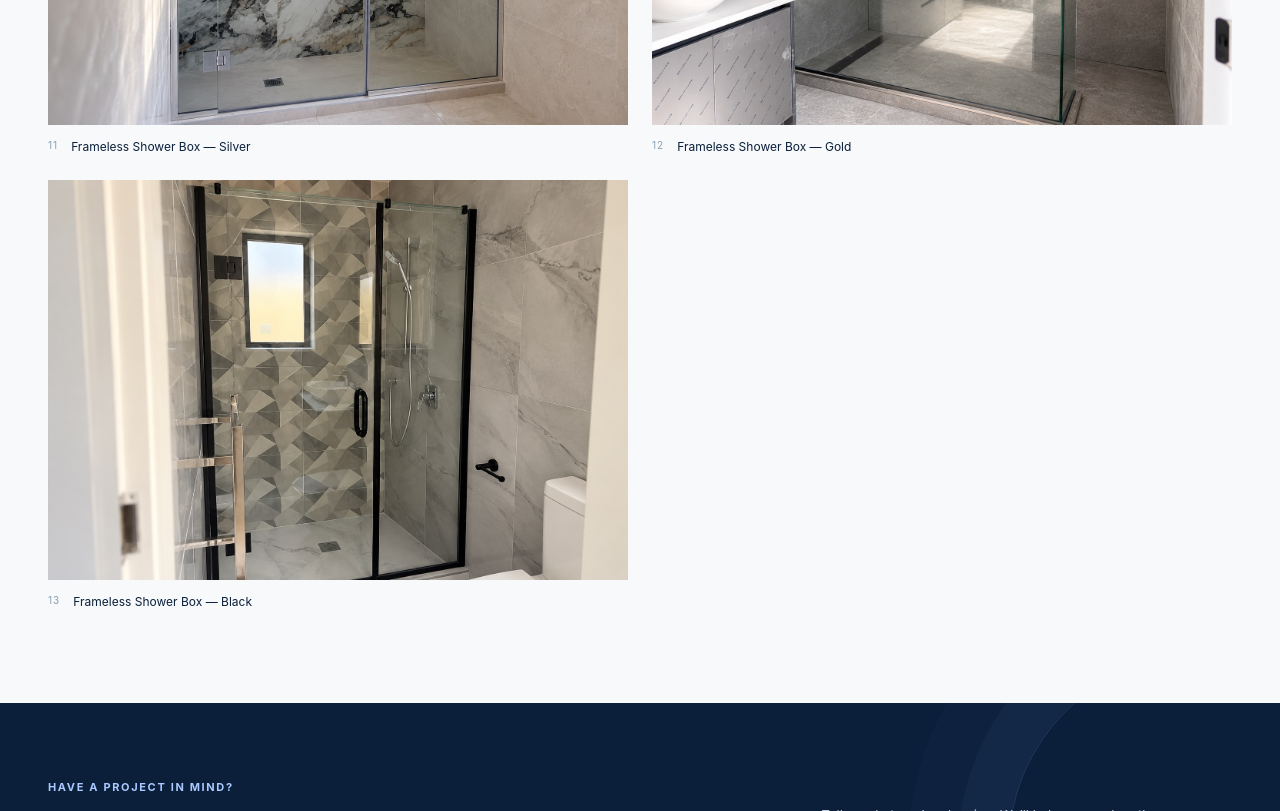
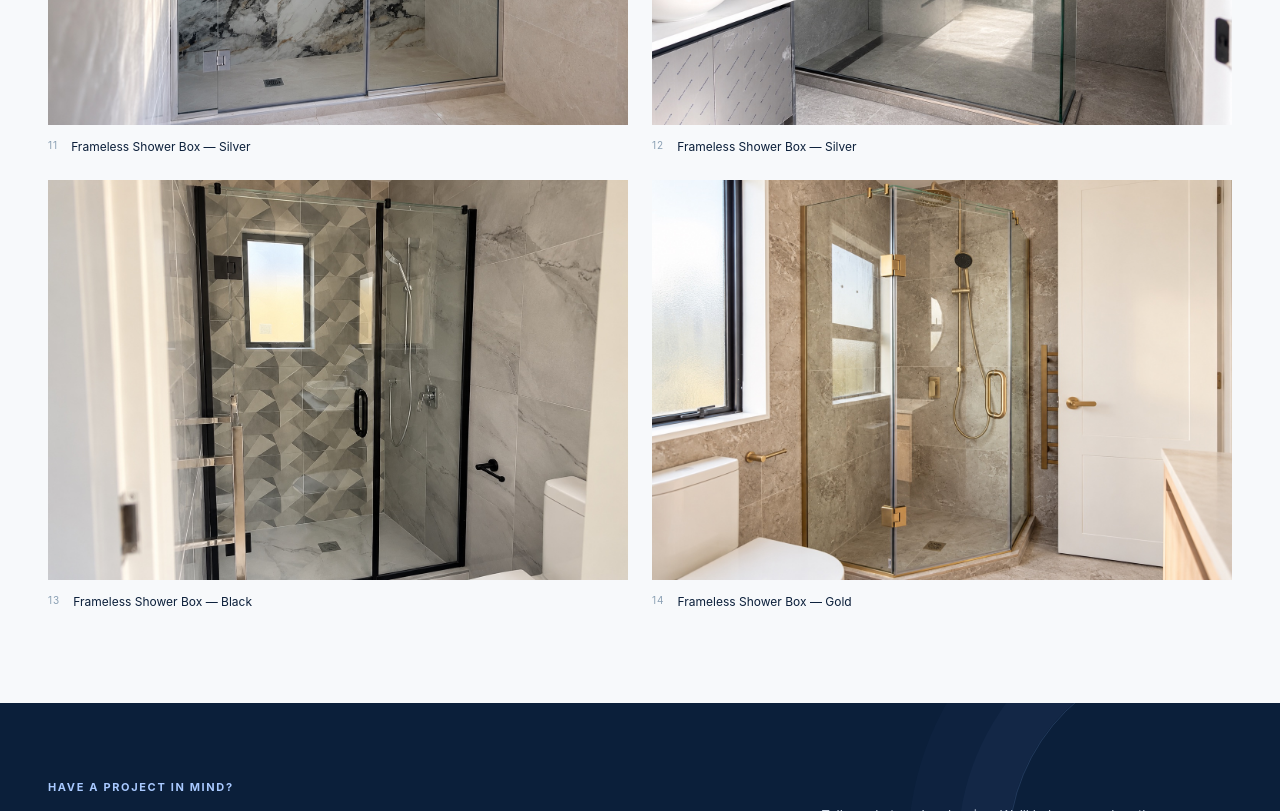
Before and after one commit to avocado0908/JPGlass, a Next.js app: page /services/shower-boxes in a window 1280 px wide. Shown: the part 5720-6531 px from the top of the page. Built offline with nearby package versions, Linux system fonts and the light colour scheme.

Commit message:
Fix shower gallery labels and duplicate cards

```diff
--- a/src/app/services/[slug]/page.tsx
+++ b/src/app/services/[slug]/page.tsx
@@ -116,7 +116,7 @@ export default async function ServiceDetailPage({ params }: PageProps<"/services
           </div>
           <div className={styles.exampleGrid}>
             {service.examples.map((example, index) => (
-              <figure className={styles.example} key={example.title}>
+              <figure className={styles.example} key={example.image}>
                 <div className={styles.exampleImage}>
                   <Image src={example.image} alt={example.alt} fill sizes="(max-width: 700px) 100vw, 50vw" />
                 </div>
--- a/src/data/services.ts
+++ b/src/data/services.ts
@@ -110,12 +110,13 @@ export const services: Service[] = [
       { title: "Frameless Shower Box — Black", image: "/images/shower-neutral-bathroom.jpg", alt: "Glass shower enclosure in a modern neutral bathroom" },
       { title: "Frameless Shower Box — Silver", image: "/images/shower-grey-glass-corner.jpg", alt: "Glass corner shower in a modern grey tiled bathroom" },
       { title: "Frameless Shower Box — Black", image: "/images/shower-stone-spa.jpg", alt: "Glass shower enclosure in a stone-tiled spa bathroom" },
-      { title: "Frameless Shower Box — Silver", image: "/images/shower-attic-glass.jpg", alt: "Glass shower enclosure fitted beneath a sloped attic ceiling" },
+      { title: "Frameless Shower Box — Silver (custom)", image: "/images/shower-attic-glass.jpg", alt: "Glass shower enclosure fitted beneath a sloped attic ceiling" },
       { title: "Sliding Shower Box — Black", image: "/images/shower-marble-tile-walk-in.jpg", alt: "Walk-in glass shower with dark marble-look tiles" },
       { title: "Frameless Shower Box — Silver", image: "/images/shower-marble-frosted-window.jpg", alt: "Glass shower in a marble bathroom with a frosted window" },
       { title: "Frameless Shower Box — Silver", image: "/images/shower-marble-walk-in.jpg", alt: "Walk-in glass shower with marble feature tiles" },
-      { title: "Frameless Shower Box — Gold", image: "/images/shower-grey-walk-in.jpg", alt: "Walk-in glass shower in a modern grey tiled bathroom" },
+      { title: "Frameless Shower Box — Silver", image: "/images/shower-grey-walk-in.jpg", alt: "Walk-in glass shower in a modern grey tiled bathroom" },
       { title: "Frameless Shower Box — Black", image: "/images/shower-geometric-tile.jpg", alt: "Glass shower with geometric patterned bathroom tiles" },
+      { title: "Frameless Shower Box — Gold", image: "/images/shower-frameless-gold-custom.jpg", alt: "Frameless glass shower box with gold hardware in a stone-tiled bathroom" },
     ],
     options: [],
     optionGroups: [
```
Also changed, not shown: public/images/shower-frameless-gold-custom.jpg (added).
